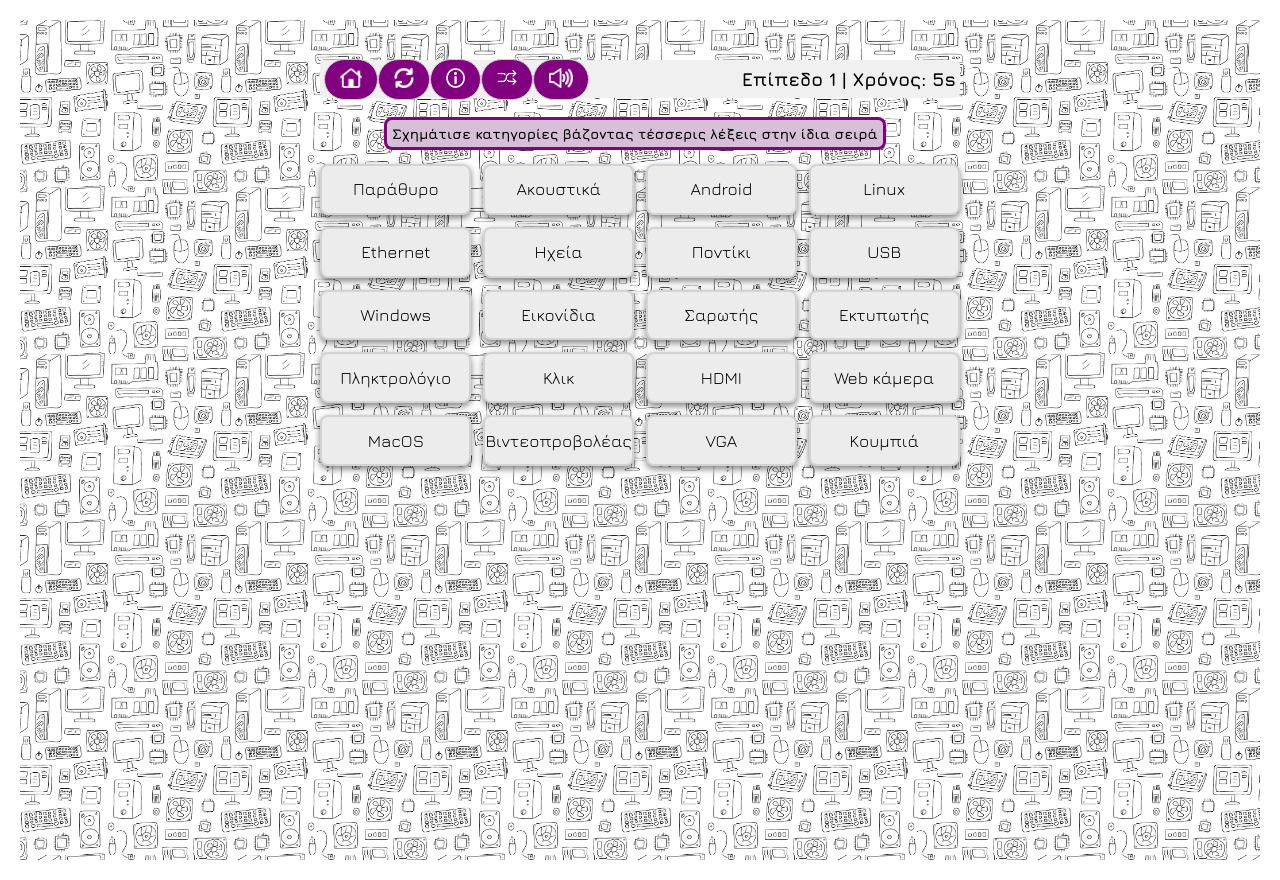
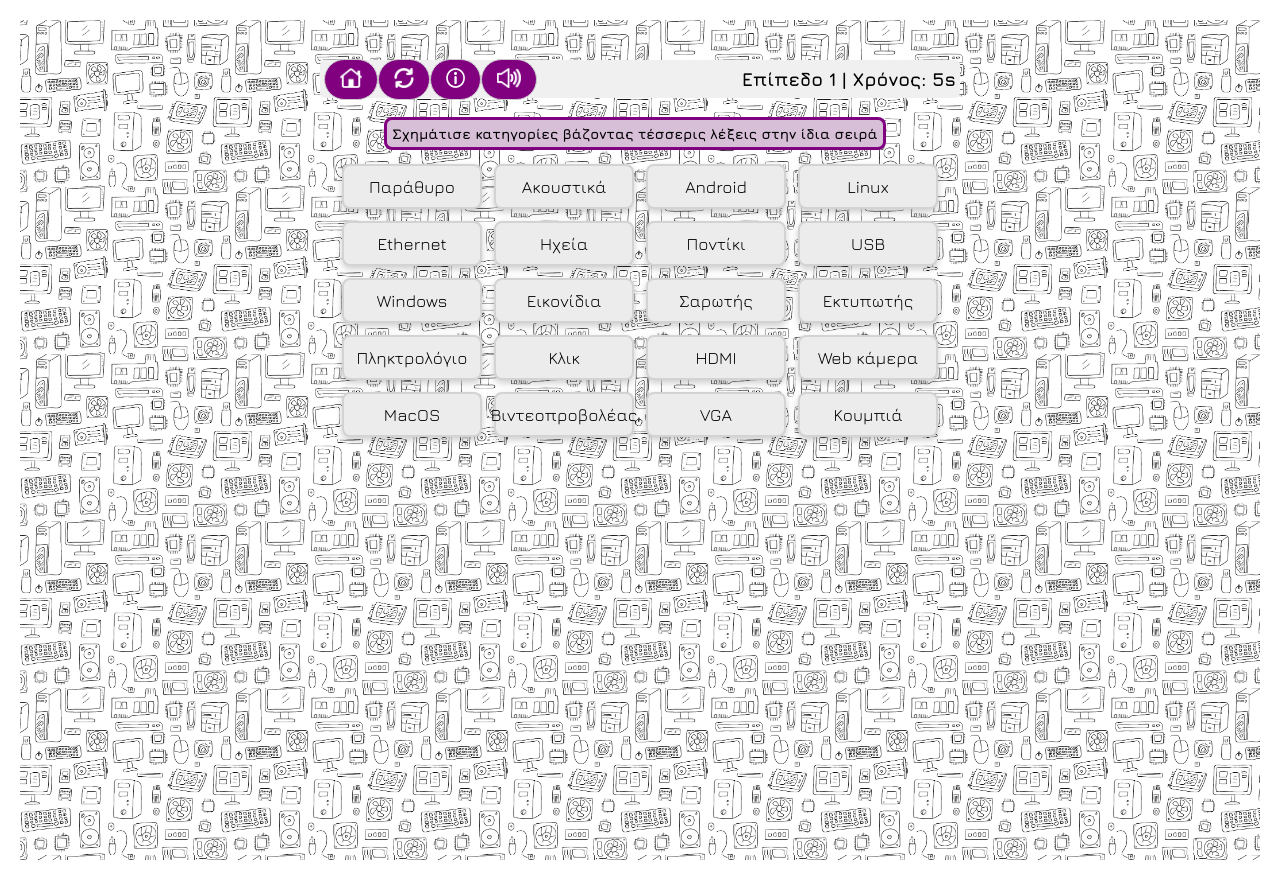
Before and after one commit to VeeQui/tech-word-connect-game, a React (Vite) app: page /#/game in a window 1280 px wide. Built offline with nearby package versions, Linux system fonts and the light colour scheme; a web font is replaced by a local one.

Commit message:
Code improvements

```diff
--- a/src/Components/Game/GameBoard.jsx
+++ b/src/Components/Game/GameBoard.jsx
@@ -2,7 +2,7 @@
 import WordGrid from "./WordGrid";
 import WordTile from "./WordTile";
 
-// --- Color Bank & Utilities ---
+// --- Color Bank  ---
 
 const ALPHA = 1;
 
@@ -17,27 +17,10 @@
   `rgba(230, 18, 61, ${ALPHA})`, //cherry red */
 ];
 
-const getUniqueColor = (usedColors) => {
-  const availableColors = COLOR_BANK.filter(
-    (color) => !usedColors.includes(color)
-  );
-  if (availableColors.length === 0) {
-    return COLOR_BANK[0];
-  }
-  const randomIndex = Math.floor(Math.random() * availableColors.length);
-  return availableColors[randomIndex];
-};
-// --- End Utilities ---
+// --- End color bank ---
 
 
-// ... (keep your existing imports and color logic)
-
-// --- End Utilities ---
-
-
-// ... (keep your existing imports and color logic)
-
-export default function GameBoard({ slots, bank, lockedGroups, groupTitles, onStartDrag, hoveredSlot, selectedGroups}) { // Change onDrop to onStartDrag
+export default function GameBoard({ slots, lockedGroups, groupTitles, onStartDrag, hoveredSlot, selectedGroups}) { // Change onDrop to onStartDrag
   const [groupColors, setGroupColors] = useState({});
 
   useEffect(() => {
@@ -130,10 +113,4 @@
   WebkitTapHighlightColor: "transparent",
 },
 
-  bank: {
-    display: "flex",
-    gap: 0,
-    flexWrap: "wrap",
-    justifyContent: "center",
-  },
 };
--- a/src/Components/Game/VictoryModal.jsx
+++ b/src/Components/Game/VictoryModal.jsx
@@ -79,6 +79,7 @@
     fontFamily: "inherit",
   },
   button: {
+    fontFamily: "myGameFont",
     padding: "12px 24px",
     fontSize: "18px",
     backgroundColor: "purple", // Purple theme
--- a/src/Components/Game/WordGrid.jsx
+++ b/src/Components/Game/WordGrid.jsx
@@ -3,7 +3,7 @@
 
 const staticStyles = {
   wrapper: { marginBottom: 12,
-zoom: window.innerWidth < 600 ? "0.7" : "1",  ////////////////////////////
+//zoom: window.innerWidth < 600 ? "0.7" : "1",  ////////////////////////////
 },
   row: {
     position: "relative",
@@ -25,25 +25,26 @@
     textAlign: "center",
     padding: "5px",
   // 2. The "No Selection" rule (Adding Safari-specific prefix)
-  userSelect: "none",
-  WebkitUserSelect: "none",
-  msUserSelect: "none",
-  MozUserSelect: "none",
-transform: window.innerWidth < 600 ? "scale(0.8)" : "scale(1)",
-  transformOrigin: "top center",
+    userSelect: "none",
+    WebkitUserSelect: "none",
+    msUserSelect: "none",
+    MozUserSelect: "none",
+ //   transform: window.innerWidth < 600 ? "scale(0.8)" : "scale(1)",
+ //   transformOrigin: "top center",
   // 3. Disable the default Safari tap highlight color
-  WebkitTapHighlightColor: "transparent",
+    WebkitTapHighlightColor: "transparent",
+   fontFamily: "myGameFont",
  },
   titleText: {
     fontWeight: "bold",
-    fontSize: 20, // Slightly smaller to fit both lines
+    fontSize: "1.2rem", // Slightly smaller to fit both lines
     color: "black",
     textTransform: "uppercase",
   },
   termsText: {
     fontFamily:"myGameFont",
     fontWeight: "normal",
-    fontSize: 14, // Smaller letters for the terms
+    fontSize: "0.9rem", // Smaller letters for the terms
     color: "black",
     marginTop: 4,
   }
@@ -62,6 +63,8 @@
   const overlayStyle = {
     ...staticStyles.baseOverlay,
     background: assignedColor
+// Apply scale here only if screen is small
+//    transform: window.innerWidth < 600 ? "scale(0.9)" : "scale(1)",
   };
 
   return (
--- a/src/Components/Game/WordTile.jsx
+++ b/src/Components/Game/WordTile.jsx
@@ -23,35 +23,40 @@
 const styles = {
   // ... (Keep your word and locked styles exactly as they are)
   word: {
-    width: 140,
-    height: 40,
-    padding: "0.2em",
+ // Responsive width logic
+    width: "22vw",         // Uses viewport width to scale on mobile
+    maxWidth: "140px",      // Caps it for desktop
+    height: 45,             // Slightly taller for better touch targets
+    padding: "4px",
     borderRadius: 8,
     background: "#ececec",
     border: "2px solid",
     borderColor: "lightgray",
     textAlign: "center",
     whiteSpace: "pre-line",
-    boxShadow: "0 3px 7px rgba(0,0,0,0.5)",
+    boxShadow: "0 3px 7px rgba(0,0,0,0.2)", // Softer shadow for cleaner look
     userSelect: "none",
     WebkitUserSelect: "none",
     display: "flex",
     alignItems: "center",
     justifyContent: "center",
-    fontSize: 17,
+    fontSize: "clamp(12px, 2.5vw, 17px)", // Fluid font size
+    fontFamily: "myGameFont",             // Added for consistency
     transition: "transform 0.1s ease, background 0.15s ease",
-    cursor: 'grab'
-},
+    cursor: 'grab',
+    boxSizing: "border-box"               // Important for padding/border math
+  },
   locked: {
     background: "#c8e6c9",
     borderColor: "green",
     cursor: "default",
+    boxShadow: "none",                    // Removes shadow once locked for "flat" look
   },
   highlight: {
     borderColor: "purple",
     background: "thistle",
     boxShadow: "0 0 12px rgba(128,0,128, 0.7)",
     transform: "scale(1.05)",
-    zIndex: 10, // Added this to ensure the highlighted tile pops forward
+    zIndex: 10,
   },
 };
--- a/src/Pages/Home.jsx
+++ b/src/Pages/Home.jsx
@@ -5,7 +5,7 @@
 export default function Home() {
   return (
     <div style={{ fontFamily: "myGameFont",borderRadius: "8px", border:"solid",textAlign: "center", background: "white" }}>
-      <h1 style={{fontColor:"purple"}}>Πόσο καλά ξέρεις Πληροφορική;</h1>
+      <h1 style={{color:"purple"}}>Πόσο καλά ξέρεις Πληροφορική;</h1>
       <p>Συνδύασε τέσσερις λέξεις, για να βρεις την κατηγορία.</p>
        <p>Μπορείς να βρεις και τις πέντε* κατηγορίες;</p>
 
@@ -27,7 +27,7 @@
      >
         Παίξε!
       </Link>
-<p></p>
+	<br />
        <p>* Το κάθε επίπεδο έχει συνολικά 11 κατηγορίες. Με κάθε ανανέωση επιλέγονται 5 τυχαίες.</p>
 
     </div>
--- a/src/Pages/WordConnect.jsx
+++ b/src/Pages/WordConnect.jsx
@@ -287,7 +287,9 @@
     		alt="Hint"
     		style={styles.everyIconStyle} />
         </button>
-        <button
+
+{/* shuffle button not shown
+    <button
             title="Ανακάτεμα των λέξεων"
             onClick={()=> {playSound(clickSound);handleShuffle()}}
             style={styles.Btn}>
@@ -295,7 +297,7 @@
     		src={shuffleIcon}
     		alt="Ανακάτεμα"
     		style={styles.everyIconStyle} />
-        </button>
+        </button> */}
 	<button
 	  title={isMuted ? "Ενεργοποίηση ήχου" : "Σίγαση ήχου"}
 	  onClick={() => {
@@ -331,11 +333,8 @@
         hoveredSlot={hoveredSlot}
       />
 </div>
-      {/* 3. The Hint/Info Button */}
-      <div style={styles.infoContainer}>
-   </div>
 
-      {/* 4. The Hint Modal (Pop-up) */}
+      {/* 3. The Hint Modal (Pop-up) */}
       {showHints && (
         <div  style={styles.modalOverlay} onClick={() => setShowHints(false)}>
           <div style={styles.modalContent} onClick={(e) => e.stopPropagation()}>
@@ -356,7 +355,7 @@
         </div>
       )}
 
-      {/* 5. Victory Modal */}
+      {/* 4. Victory Modal */}
       {victory && (
         <VictoryModal
           onRestart={handleNextLevel}
@@ -384,7 +383,7 @@
   margin: "auto",
   right: "0px",
   left: "0px",
-    align: "center",
+ //followed by the next two this line is redundant->   align: "center",
     justifyContent: "space-between",
     alignItems: "center",
     padding: "4px 4px",
@@ -398,19 +397,6 @@
     WebkitTapHighlightColor: "transparent",
 
   },
-   infoContainer: {
-    fontFamily: "myGameFont",
-    display: "flex",
-    justifyContent: "center",
-    padding: "10px",
-    marginTop: "10px",
-    userSelect: "none",
-    WebkitUserSelect: "none",
-    pointerEvents: "none",
-    msUserSelect: "none",
-    MozUserSelect: "none",
-    WebkitTapHighlightColor: "transparent",
-},
   Btn: {
     fontFamily: "myGameFont",
     color:"white",
```
Also changed, not shown: 1 other file (tests, documents, lock files or other folders).
